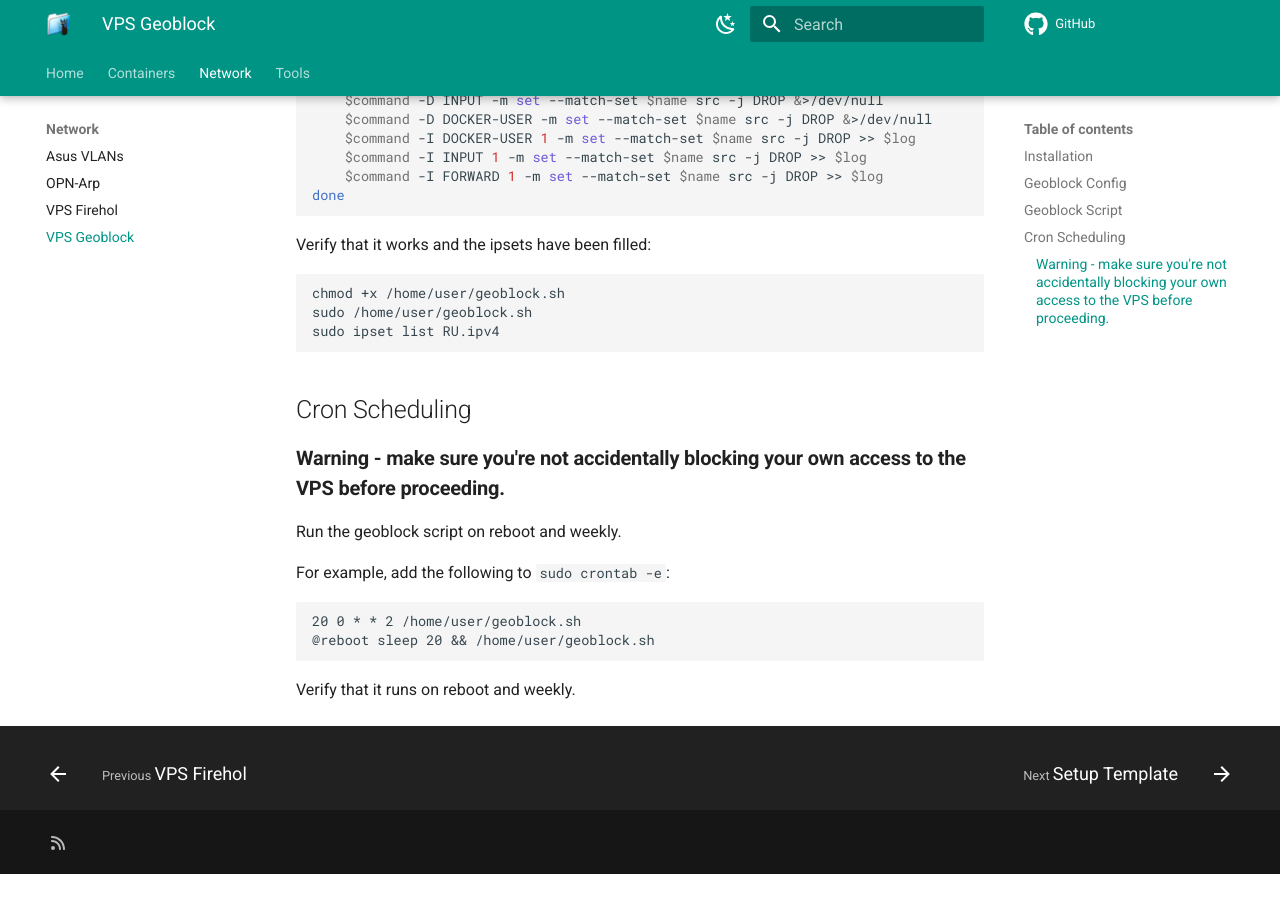
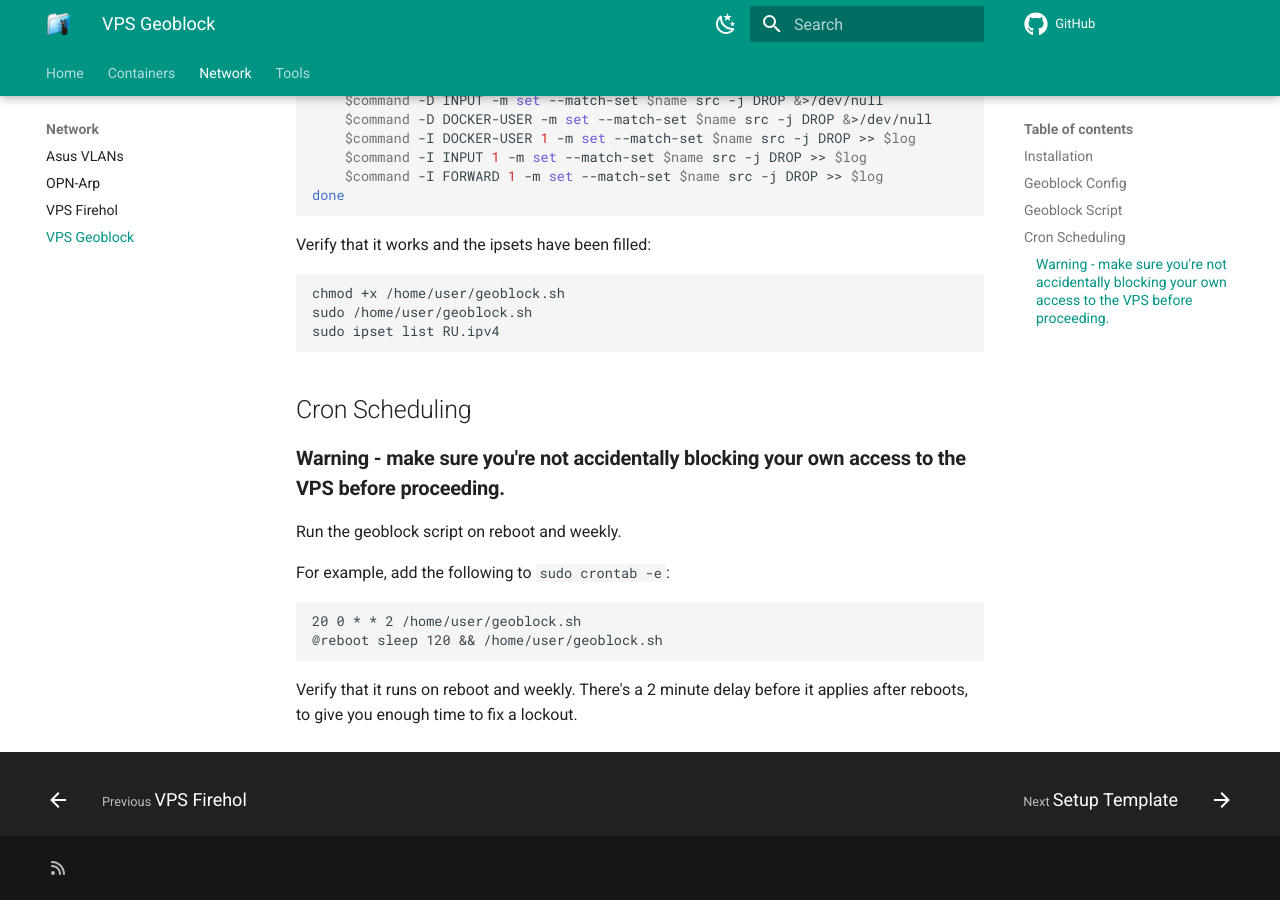
Before and after one commit to quietsy/advanced-configurations, an MkDocs documentation site: the page built from docs/vps-geoblock.md, in a window 1280 px wide and 900 px high, scrolled down 1633 px. Built offline with MkDocs 1.6.1 and Material for MkDocs 9.7.7, drawn with Linux system fonts in a browser that asks for light colours; comment, search, counter and statistics services are not loaded; before the commit the page ends 2507 px from its top, so only the background shows below that.

Commit message:
Prevent lockout

````diff
--- a/docs/vps-geoblock.md
+++ b/docs/vps-geoblock.md
@@ -104,7 +104,7 @@ For example, add the following to `sudo crontab -e`:
 
 ```
 20 0 * * 2 /home/user/geoblock.sh
-@reboot sleep 20 && /home/user/geoblock.sh
+@reboot sleep 120 && /home/user/geoblock.sh
 ```
 
-Verify that it runs on reboot and weekly.
+Verify that it runs on reboot and weekly. There's a 2 minute delay before it applies after reboots, to give you enough time to fix a lockout.
````
Also changed, not shown: docs/vps-firehol.md (+2 -2 lines).
